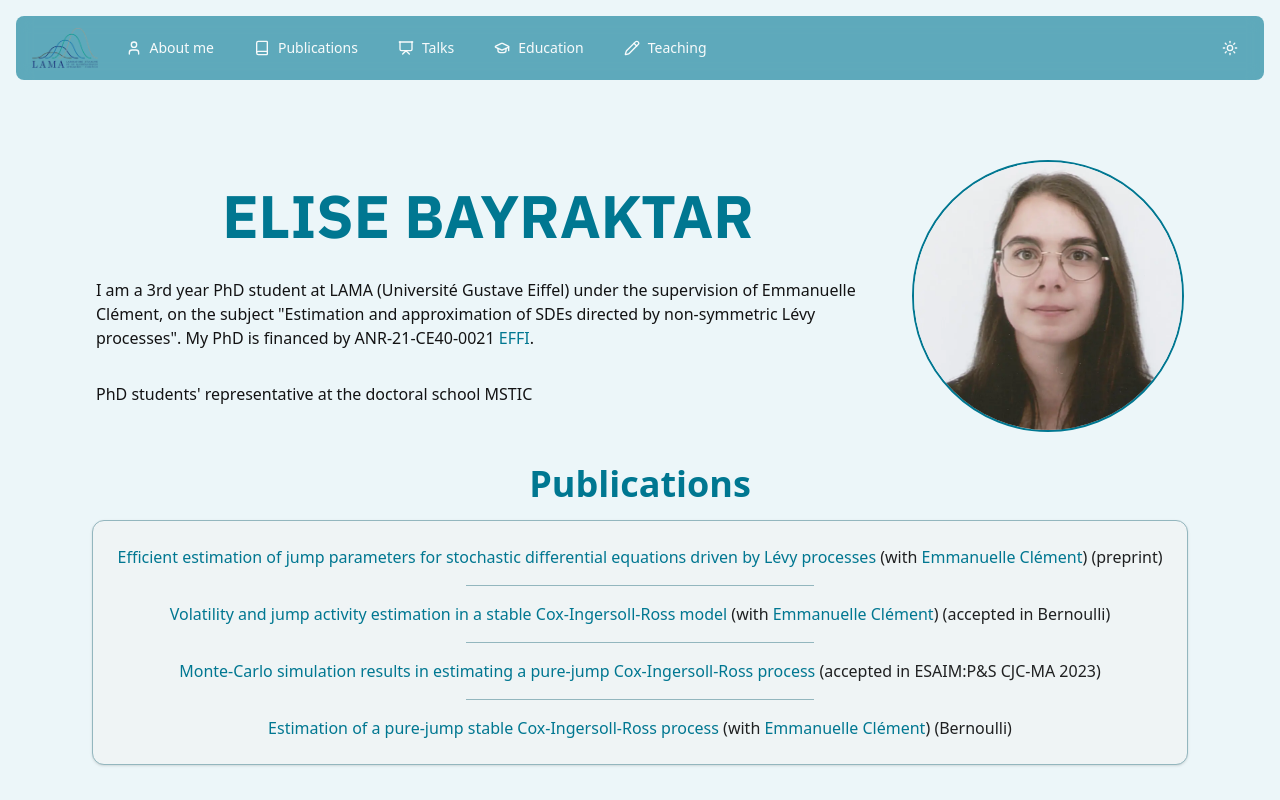
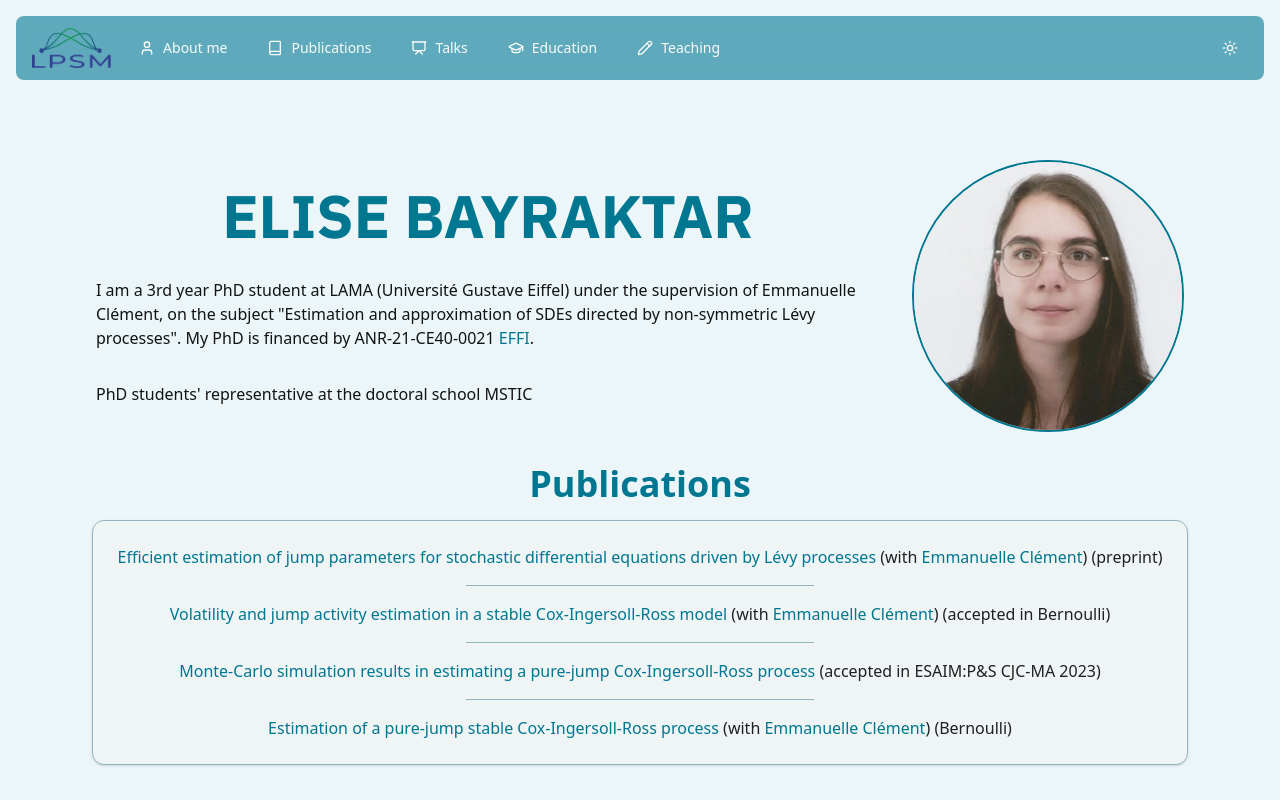
Before and after one commit to elisebayraktar/elisebayraktar.github.io, a React (Vite) app: page / in a window 1280 px wide. Shown: the top 800 px of the page. Built offline with nearby package versions, Linux system fonts and the light colour scheme.

Commit message:
feat: update logo

```diff
--- a/src/app.tsx
+++ b/src/app.tsx
@@ -6,7 +6,7 @@ const App = () => (
   <div className="flex flex-col items-center px-4">
     <header className="container sticky top-4 z-50 flex w-full items-center justify-between rounded-lg bg-primary/60 px-4 text-primary-foreground/95 backdrop-blur">
       <nav className="flex h-16 items-center gap-2 md:gap-4">
-        <img alt="logo of the university" className="h-10" src="images/lama.webp" />
+        <img alt="logo of the university" className="h-10" src="images/lpsm.png" />
         {sections.map(({ Icon, slug, title }) => (
           <Button asChild className="hidden md:flex" key={slug} variant="ghost">
             <a href={`#${slug}`}>
```
Also changed, not shown: public/images/lama.webp (deleted), public/images/lpsm.png (added).
